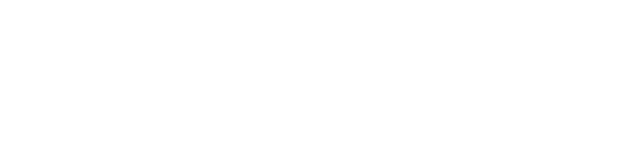
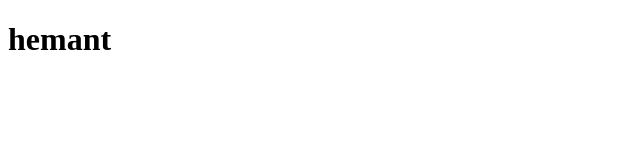
Before and after one commit to hemant-prajapat20/Demo, a plain HTML site: page index.html in a window 1280 px wide. Shown: the whole page, without its empty margins (0-640 px from the left). Drawn offline with Linux system fonts and the light colour scheme.

Commit message:
first commit

```diff
--- a/index.html
+++ b/index.html
@@ -4,8 +4,9 @@
     <meta charset="UTF-8">
     <meta name="viewport" content="width=device-width, initial-scale=1.0">
     <title>sample page</title>
+
 </head>
 <body>
-
+    <h1>hemant</h1>
 </body>
 </html>
```
Also changed, not shown: 1 other file.
